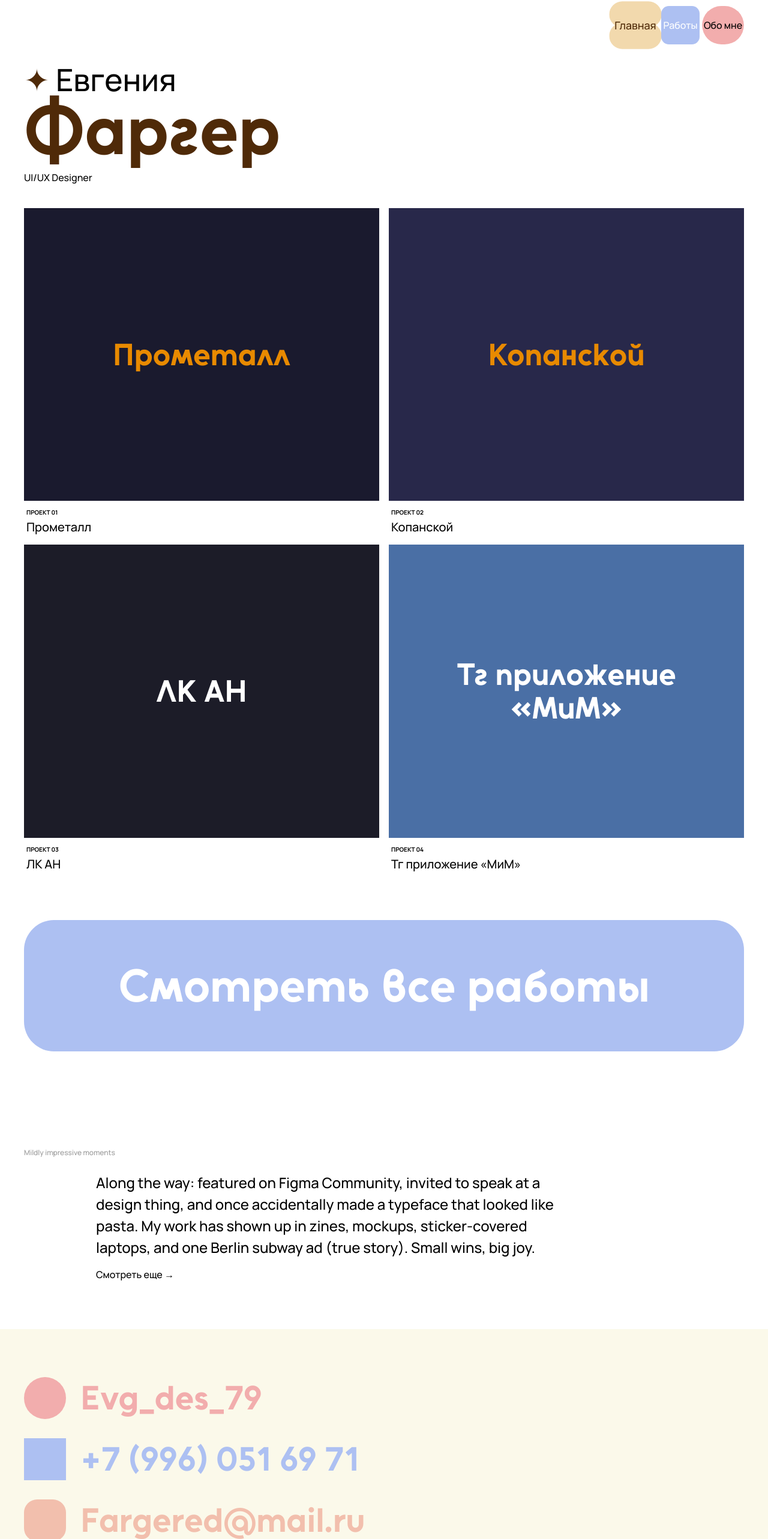
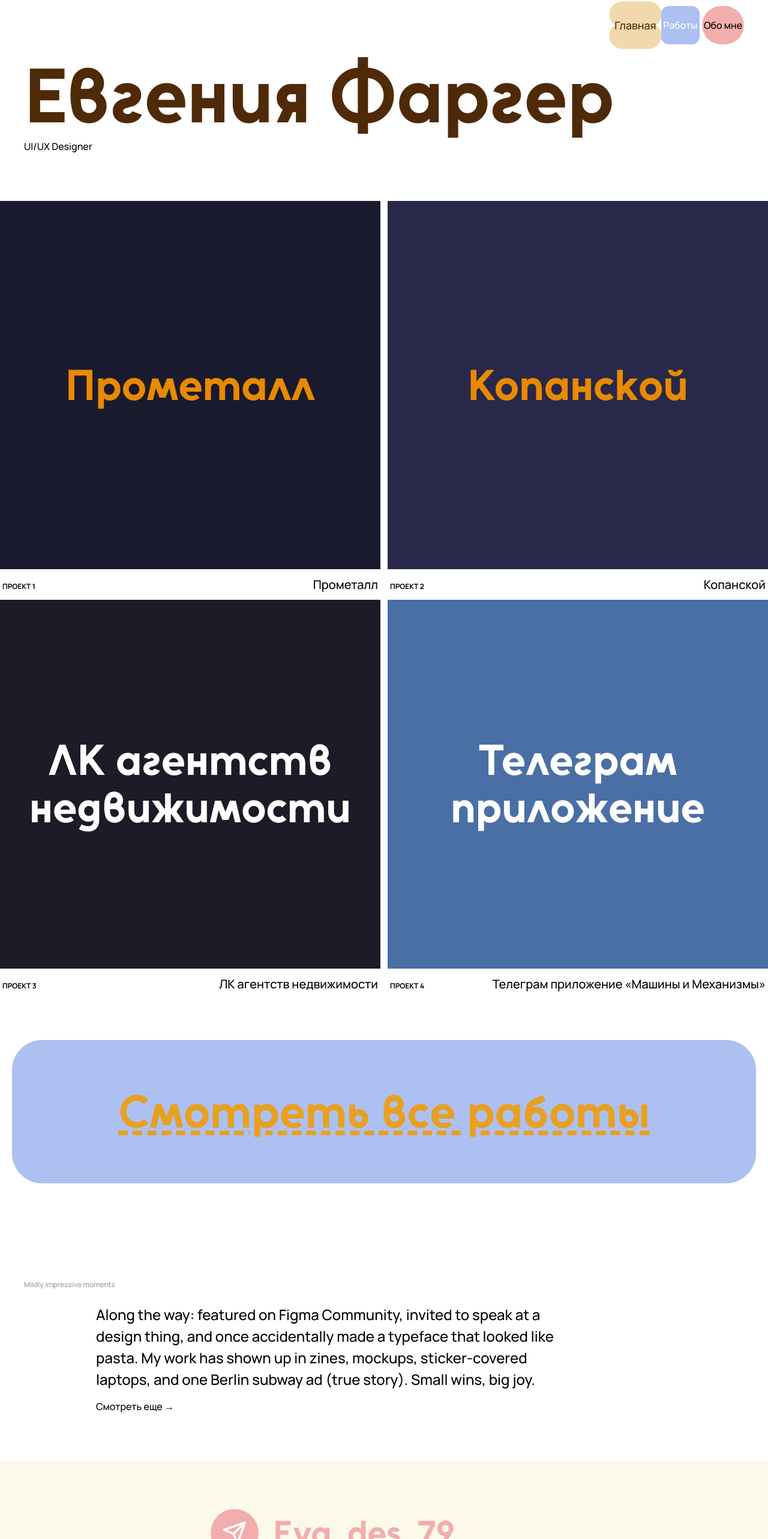
Before and after one commit to ChieperClaw/portfolio, a React (Vite) app: page / in a window 1280 px wide. Shown: the part 18-2584 px from the top of the page at 60% size. Built offline with nearby package versions, Linux system fonts and the light colour scheme.

Commit message:
style: full design review fixes vs figma (names, typography, icons, card sizes, full descriptions)

```diff
--- a/src/components/ContactSection/ContactSection.module.scss
+++ b/src/components/ContactSection/ContactSection.module.scss
@@ -7,12 +7,15 @@
 
 .container {
   @include container;
+  display: flex;
+  justify-content: center;
 }
 
 .contactList {
   display: flex;
   flex-direction: column;
   gap: 32px;
+  align-items: flex-start;
 }
 
 .contactItem {
@@ -22,24 +25,13 @@
 }
 
 .icon {
-  width: 70px;
-  height: 70px;
+  width: 80px;
+  height: 80px;
+  border-radius: 50%;
   flex-shrink: 0;
-
-  &.pink {
-    background: #f2adad;
-    border-radius: 999px;
-  }
-
-  &.blue {
-    background: #adc0f2;
-    border-radius: 0;
-  }
-
-  &.salmon {
-    background: #f2bfad;
-    border-radius: 22px;
-  }
+  display: flex;
+  align-items: center;
+  justify-content: center;
 }
 
 .value {
--- a/src/components/ContactSection/ContactSection.tsx
+++ b/src/components/ContactSection/ContactSection.tsx
@@ -4,10 +4,80 @@ interface ContactSectionProps {
   backgroundColor?: string;
 }
 
-const colorValues: Record<string, string> = {
+// Pastel text colors matching icon hues
+const textColors: Record<string, string> = {
   pink: '#f2adad',
   blue: '#adc0f2',
   salmon: '#f2bfad',
+};
+
+// Saturated icon background colors
+const iconBgColors: Record<string, string> = {
+  pink: '#f2adad',
+  blue: '#adc0f2',
+  salmon: '#f2bfad',
+};
+
+function TelegramIcon() {
+  return (
+    <svg viewBox="0 0 24 24" fill="none" xmlns="http://www.w3.org/2000/svg" width="52%" height="52%">
+      <path
+        d="M22 2L11 13"
+        stroke="white"
+        strokeWidth="2"
+        strokeLinecap="round"
+        strokeLinejoin="round"
+      />
+      <path
+        d="M22 2L15 22L11 13L2 9L22 2Z"
+        stroke="white"
+        strokeWidth="2"
+        strokeLinecap="round"
+        strokeLinejoin="round"
+      />
+    </svg>
+  );
+}
+
+function PhoneIcon() {
+  return (
+    <svg viewBox="0 0 24 24" fill="none" xmlns="http://www.w3.org/2000/svg" width="52%" height="52%">
+      <path
+        d="M22 16.92v3a2 2 0 01-2.18 2 19.79 19.79 0 01-8.63-3.07A19.5 19.5 0 013.17 9.81a19.79 19.79 0 01-3.07-8.63A2 2 0 012.08 1h3a2 2 0 012 1.72c.127.96.361 1.903.7 2.81a2 2 0 01-.45 2.11L6.09 8.91a16 16 0 006 6l1.27-1.27a2 2 0 012.11-.45c.907.339 1.85.573 2.81.7A2 2 0 0122 16.92z"
+        stroke="white"
+        strokeWidth="2"
+        strokeLinecap="round"
+        strokeLinejoin="round"
+      />
+    </svg>
+  );
+}
+
+function EnvelopeIcon() {
+  return (
+    <svg viewBox="0 0 24 24" fill="none" xmlns="http://www.w3.org/2000/svg" width="52%" height="52%">
+      <path
+        d="M4 4h16c1.1 0 2 .9 2 2v12c0 1.1-.9 2-2 2H4c-1.1 0-2-.9-2-2V6c0-1.1.9-2 2-2z"
+        stroke="white"
+        strokeWidth="2"
+        strokeLinecap="round"
+        strokeLinejoin="round"
+      />
+      <polyline
+        points="22,6 12,13 2,6"
+        stroke="white"
+        strokeWidth="2"
+        strokeLinecap="round"
+        strokeLinejoin="round"
+      />
+    </svg>
+  );
+}
+
+const icons: Record<string, React.ReactNode> = {
+  Telegram: <TelegramIcon />,
+  Phone: <PhoneIcon />,
+  Email: <EnvelopeIcon />,
 };
 
 export default function ContactSection({ backgroundColor }: ContactSectionProps) {
@@ -26,10 +96,15 @@ export default function ContactSection({ backgroundColor }: ContactSectionProps)
         <div className={styles.contactList}>
           {contacts.map((contact) => (
             <div key={contact.type} className={styles.contactItem}>
-              <div className={`${styles.icon} ${styles[contact.color]}`} />
+              <div
+                className={styles.icon}
+                style={{ backgroundColor: iconBgColors[contact.color] }}
+              >
+                {icons[contact.type]}
+              </div>
               <span
                 className={styles.value}
-                style={{ color: colorValues[contact.color] }}
+                style={{ color: textColors[contact.color] }}
               >
                 {contact.value}
               </span>
--- a/src/components/ProjectCard/ProjectCard.module.scss
+++ b/src/components/ProjectCard/ProjectCard.module.scss
@@ -9,7 +9,7 @@
 
 .card {
   width: 100%;
-  aspect-ratio: 640 / 528;
+  aspect-ratio: 640 / 620;
   display: flex;
   align-items: center;
   justify-content: center;
@@ -30,28 +30,31 @@
 
 .cardTitle {
   @include heading-font;
-  font-size: clamp(32px, 4vw, 56px);
+  font-size: clamp(40px, 6vw, 72px);
   text-align: center;
   line-height: 1.1;
 }
 
 .labelRow {
   display: flex;
-  flex-direction: column;
-  gap: 4px;
+  flex-direction: row;
+  justify-content: space-between;
+  align-items: baseline;
   @include body-font;
   padding: 0 4px;
 }
 
 .projectLabel {
-  font-size: 10px;
+  font-size: $label-size;
   font-weight: 700;
   color: $black;
   text-transform: uppercase;
+  white-space: nowrap;
 }
 
 .projectName {
-  font-size: 20px;
+  font-size: $p3-size;
   font-weight: 500;
   color: $black;
+  text-align: right;
 }
--- a/src/components/ProjectCard/ProjectCard.tsx
+++ b/src/components/ProjectCard/ProjectCard.tsx
@@ -20,8 +20,8 @@ export default function ProjectCard({ project }: ProjectCardProps) {
         <span className={styles.cardTitle}>{project.titleShort || project.title}</span>
       </Link>
       <div className={styles.labelRow}>
-        <span className={styles.projectLabel}>Проект {project.number}</span>
-        <span className={styles.projectName}>{project.titleShort || project.title}</span>
+        <span className={styles.projectLabel}>ПРОЕКТ {project.number}</span>
+        <span className={styles.projectName}>{project.title}</span>
       </div>
     </div>
   );
--- a/src/data/projects.ts
+++ b/src/data/projects.ts
@@ -12,42 +12,41 @@ export interface Project {
 export const projects: Project[] = [
   {
     id: 'prometall',
-    number: '01',
+    number: '1',
     title: 'Прометалл',
     description:
-      'Разработка фирменного стиля и веб-сайта для металлургической компании. Создание визуальной идентичности, отражающей надёжность и современный подход к производству.',
+      'Разработка фирменного стиля и веб-сайта для металлургической компании. Создание визуальной идентичности, отражающей надёжность и современный подход к производству. Проект включал полный редизайн от логотипа до цифровых продуктов.',
     cardBg: '#1a1a2e',
     cardTextColor: '#e88a00',
     images: [],
   },
   {
     id: 'kopanskoy',
-    number: '02',
+    number: '2',
     title: 'Копанской',
     description:
-      'Дизайн интерфейса и пользовательского опыта для бренда Копанской. Проектирование удобной навигации и визуально привлекательного интерфейса.',
+      'Дизайн интерфейса и пользовательского опыта для бренда Копанской. Проектирование удобной навигации и визуально привлекательного интерфейса для широкой аудитории. В основе — исследование пользователей и итерационное тестирование прототипов.',
     cardBg: '#28284a',
     cardTextColor: '#e88a00',
     images: [],
   },
   {
     id: 'lk-agencies',
-    number: '03',
+    number: '3',
     title: 'ЛК агентств недвижимости',
-    titleShort: 'ЛК АН',
     description:
-      'Личный кабинет для агентств недвижимости. Комплексная система управления объектами, клиентами и сделками с интуитивно понятным интерфейсом.',
+      'Личный кабинет для агентств недвижимости — комплексная система управления объектами, клиентами и сделками. Интуитивный интерфейс сокращает время на рутинные операции и упрощает коммуникацию внутри команды. Проект реализован с фокусом на масштабируемость и простоту освоения.',
     cardBg: '#1c1c28',
     cardTextColor: '#ffffff',
     images: [],
   },
   {
     id: 'telegram-mim',
-    number: '04',
+    number: '4',
     title: 'Телеграм приложение «Машины и Механизмы»',
-    titleShort: 'Тг приложение «МиМ»',
+    titleShort: 'Телеграм приложение',
     description:
-      'Проектирование Telegram Mini App для журнала «Машины и Механизмы». Адаптация контента и функционала под формат мессенджера.',
+      'Проектирование Telegram Mini App для журнала «Машины и Механизмы». Адаптация редакционного контента и функционала под формат мессенджера с учётом ограничений платформы. Результат — удобное приложение, органично вписывающееся в экосистему Telegram.',
     cardBg: '#4a6fa5',
     cardTextColor: '#ffffff',
     images: [],
--- a/src/pages/Home/Home.module.scss
+++ b/src/pages/Home/Home.module.scss
@@ -20,31 +20,12 @@
 }
 
 .heroName {
-  display: flex;
-  flex-direction: column;
-  margin-bottom: 12px;
-}
-
-.heroFirst {
-  @include body-font;
-  font-size: clamp(28px, 4vw, 56px);
-  font-weight: 500;
-  display: flex;
-  align-items: center;
-  gap: 10px;
-  color: $black;
-  line-height: 1.2;
-}
-
-.heroStar {
+  @include heading-font;
+  font-size: clamp(64px, 10vw, 160px);
+  font-weight: 700;
+  line-height: 0.9;
   color: $brown;
-}
-
-.heroLast {
-  @include heading-font;
-  font-size: clamp(56px, 9vw, 120px);
-  line-height: 0.95;
-  color: $brown;
+  margin-bottom: 16px;
 
   @include mobile {
     font-size: clamp(48px, 14vw, 80px);
@@ -58,10 +39,14 @@
   color: $black;
 }
 
+.projects {
+  padding-top: 40px;
+}
+
 .grid {
   display: grid;
   grid-template-columns: 1fr 1fr;
-  gap: 16px;
+  gap: 12px;
 
   @include mobile {
     grid-template-columns: 1fr;
@@ -75,8 +60,8 @@
 .ctaBanner {
   background: $blue;
   border-radius: 50px;
-  margin: 80px 40px;
-  padding: 60px 40px;
+  margin: 80px 20px;
+  padding: 70px 60px;
   display: flex;
   align-items: center;
   justify-content: center;
@@ -91,8 +76,9 @@
 .ctaLink {
   @include heading-font;
   font-size: clamp(32px, 6vw, 80px);
-  color: $white;
-  text-decoration: none;
+  color: #e8a020;
+  text-decoration: underline dashed;
+  text-underline-offset: 6px;
   display: block;
   text-align: center;
 }
--- a/src/pages/Home/Home.tsx
+++ b/src/pages/Home/Home.tsx
@@ -13,25 +13,17 @@ export default function Home() {
 
       <header className={styles.hero}>
         <div className={styles.heroContainer}>
-          <h1 className={styles.heroName}>
-            <span className={styles.heroFirst}>
-              <span className={styles.heroStar}>✦</span>
-              Евгения
-            </span>
-            <span className={styles.heroLast}>Фаргер</span>
-          </h1>
+          <h1 className={styles.heroName}>Евгения Фаргер</h1>
           <p className={styles.heroSubtitle}>UI/UX Designer</p>
         </div>
       </header>
 
       <main className={styles.main}>
         <section className={styles.projects}>
-          <div className={styles.container}>
-            <div className={styles.grid}>
-              {projects.slice(0, 4).map((project) => (
-                <ProjectCard key={project.id} project={project} />
-              ))}
-            </div>
+          <div className={styles.grid}>
+            {projects.slice(0, 4).map((project) => (
+              <ProjectCard key={project.id} project={project} />
+            ))}
           </div>
         </section>
 
--- a/src/pages/Works/Works.tsx
+++ b/src/pages/Works/Works.tsx
@@ -22,8 +22,8 @@ export default function Works() {
             {projects.map((project) => (
               <div key={project.id} className={styles.projectItem}>
                 <div className={styles.left}>
-                  <p className={styles.projectLabel}>PROJECT {project.number}</p>
-                  <h3 className={styles.projectName}>{project.titleShort || project.title}</h3>
+                  <p className={styles.projectLabel}>ПРОЕКТ {project.number}</p>
+                  <h3 className={styles.projectName}>{project.title}</h3>
                   <p className={styles.description}>{project.description}</p>
                   <Link to={`/works/${project.id}`} className={styles.viewLink}>
                     View case study →
```
Also changed, not shown: src/pages/About/About.module.scss (+17 -1 lines), src/pages/About/About.tsx (+30 -9 lines), src/pages/Works/Works.module.scss (+10 -8 lines), 1 other file (tests, documents, lock files or other folders).
